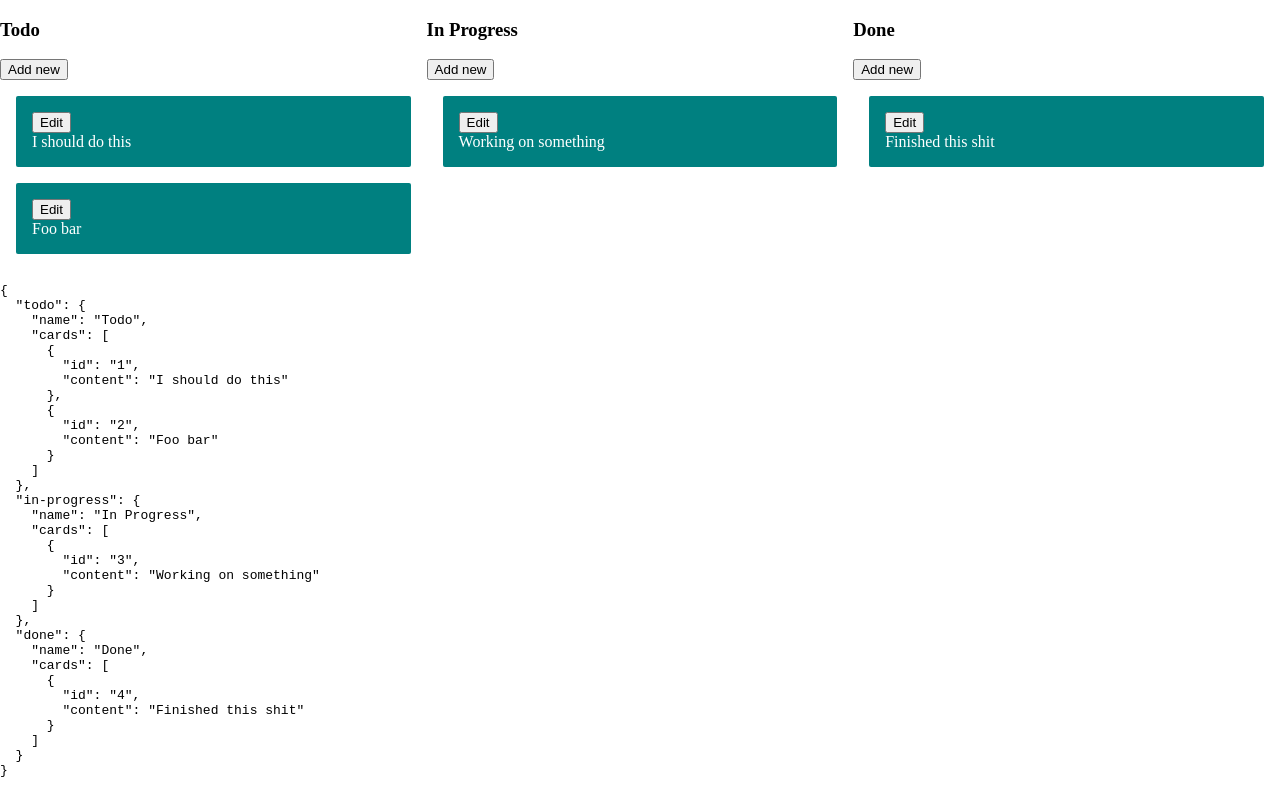
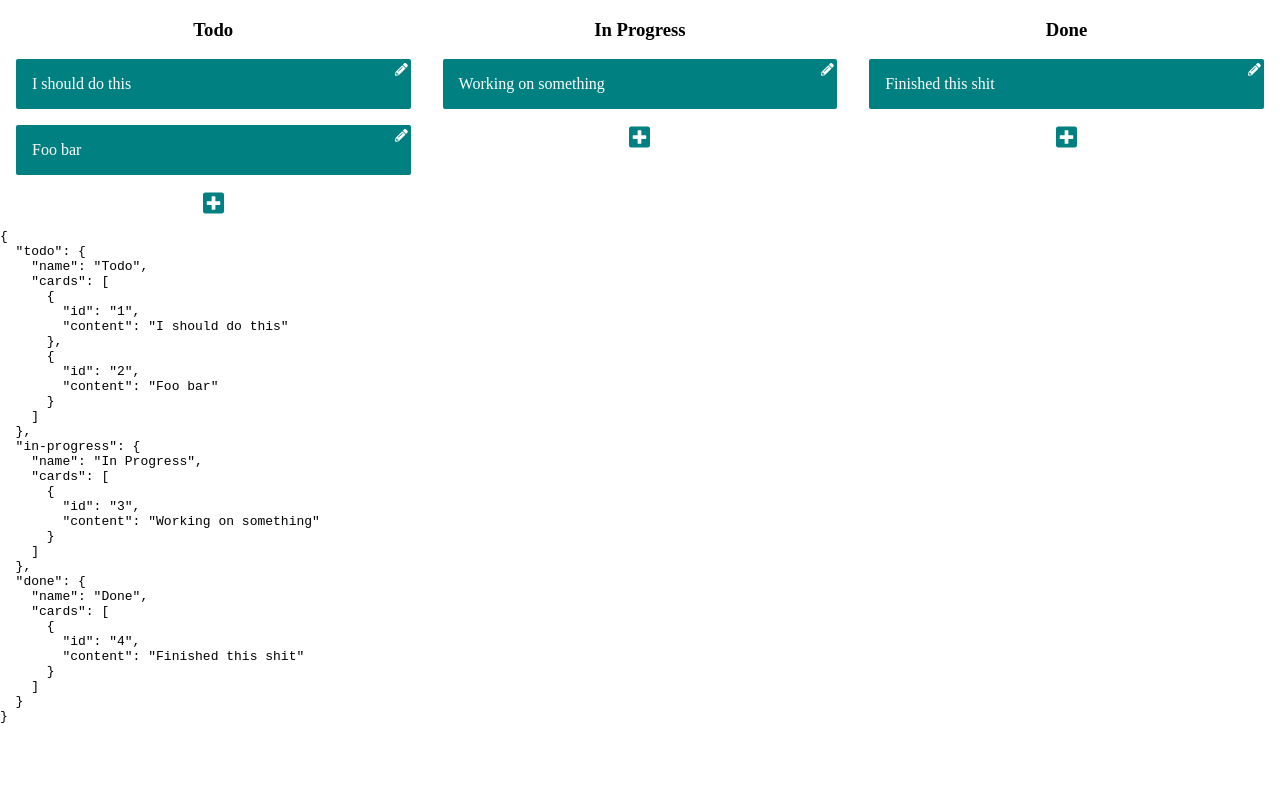
Before and after one commit to DenBeke/craftboard, a Vue app: page / in a window 1280 px wide. Built offline with nearby package versions, Linux system fonts and the light colour scheme.

Commit message:
Icons instead of buttons

```diff
--- a/package.json
+++ b/package.json
@@ -8,6 +8,9 @@
     "lint": "vue-cli-service lint"
   },
   "dependencies": {
+    "@fortawesome/fontawesome-svg-core": "^1.2.28",
+    "@fortawesome/free-solid-svg-icons": "^5.13.0",
+    "@fortawesome/vue-fontawesome": "^0.1.9",
     "core-js": "^3.6.5",
     "node-sass": "^4.14.1",
     "sass-loader": "^8.0.2",
--- a/src/App.vue
+++ b/src/App.vue
@@ -3,13 +3,21 @@
     <div class="cards">
 
 
-      <div class="col" :class="cardTypeKey" v-for="(cardTypeValue,cardTypeKey) in cards" :key="cardTypeKey">
-        <h3>{{cardTypeValue.name}}</h3>
-        <button @click="addNewCard(cardTypeKey)">Add new</button>
-        <draggable :list="cardTypeValue" group="cards" class="card-draggable">
+      <div class="column" :class="cardTypeKey" v-for="(cardTypeValue,cardTypeKey) in cards" :key="cardTypeKey">
+
+        <div class="column-meta">
+          <h3>{{cardTypeValue.name}}</h3>
+        </div><!-- .column-meta -->
+
+        <draggable :list="cardTypeValue.cards" group="cards" class="card-draggable">
           <Card :card="card" v-for="card in cardTypeValue.cards" :key="card.id" :ref="'card-ref-'+card.id" />
         </draggable>
-      </div><!-- .col -->
+
+        <div class="column-footer">
+          <font-awesome-icon class="icon" icon="plus-square" @click="addNewCard(cardTypeKey)" />
+        </div><!-- .column-footer -->
+
+      </div><!-- .column -->
 
 
     </div><!-- .cards -->
@@ -105,11 +113,25 @@ html {
     display: grid;
     grid-template-columns: 33.33% 33.33% 33.33%;
 
-    .col {
+    .column {
+
+      .column-meta {
+        text-align: center;
+      }
 
       .card-draggable {
         min-height: 50px;
-        height: 100%;
+        //height: 100%;
+      }
+
+      .column-footer {
+        text-align: center;
+
+
+        .icon {
+          color: teal;
+          font-size: 1.5em;
+        }
       }
 
     }
--- a/src/components/Card.vue
+++ b/src/components/Card.vue
@@ -1,7 +1,9 @@
 <template>
   <div class="card">
-    <button @click="startEditCard">Edit</button>
-    <div ref="cardContent" :contenteditable="edit" v-html="card.content" @blur="endEditCard"></div>
+    <div class="card-meta">
+      <font-awesome-icon class="icon" icon="pencil-alt" @click="startEditCard" />
+    </div><!-- .card-meta -->
+    <div class="card-content" ref="cardContent" :contenteditable="edit" v-html="card.content" @blur="endEditCard"></div>
   </div><!-- .card -->
 </template>
 
@@ -56,7 +58,30 @@ export default {
   border-radius: 2px;
 
   margin: 1em;
-  padding: 1em;
+
+
+  .card-meta {
+    text-align: right;
+    height: 1em;
+    line-height: 1em;
+    padding: 0;
+    padding: 0.1em;
+    padding-right: 0.2em;
+    box-sizing: border-box;
+
+    .icon {
+      font-size: 0.8em;
+    }
+  }
+
+  .card-content {
+    padding: 1em;
+    padding-top: 0em;
+
+    &::after {
+      content: "\200B";
+    }
+  }
 }
 
 </style>
--- a/src/main.js
+++ b/src/main.js
@@ -3,6 +3,18 @@ import App from './App.vue'
 
 Vue.config.productionTip = false
 
+
+import { library } from '@fortawesome/fontawesome-svg-core'
+import { faPencilAlt } from '@fortawesome/free-solid-svg-icons'
+import { faPlusSquare } from '@fortawesome/free-solid-svg-icons'
+import { FontAwesomeIcon } from '@fortawesome/vue-fontawesome'
+
+library.add(faPencilAlt)
+library.add(faPlusSquare)
+
+Vue.component('font-awesome-icon', FontAwesomeIcon)
+
+
 new Vue({
   render: h => h(App),
 }).$mount('#app')
```
Also changed, not shown: 1 other file (tests, documents, lock files or other folders).
